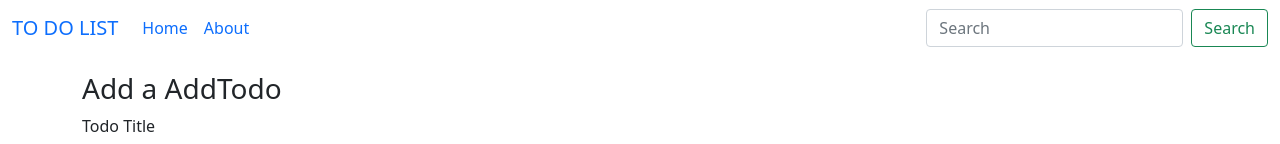
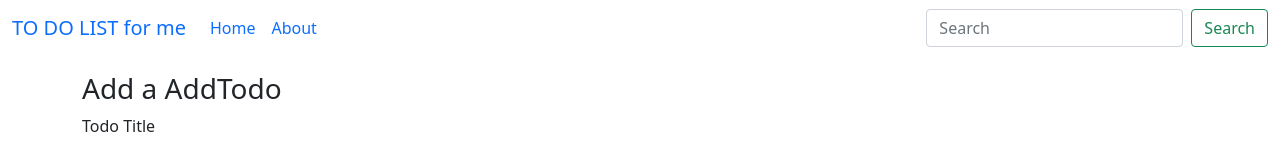
Before and after one commit to khizar-riaz/React-javascript, a React (Create React App) app: page / in a window 1280 px wide. Shown: the top 144 px of the page. Built offline with nearby package versions, Linux system fonts and the light colour scheme.

Commit message:
fixing develop

```diff
--- a/src/App.js
+++ b/src/App.js
@@ -37,7 +37,7 @@ function App() {
   ]);
   return (
     <>
-      <Header title="TO DO LIST" searchBar={true} />
+      <Header title="TO DO LIST for me" searchBar={true} />
       <AddTodo/>
       <Todos todos={todos} onDelete={onDelete} />
       <Footer />
```
